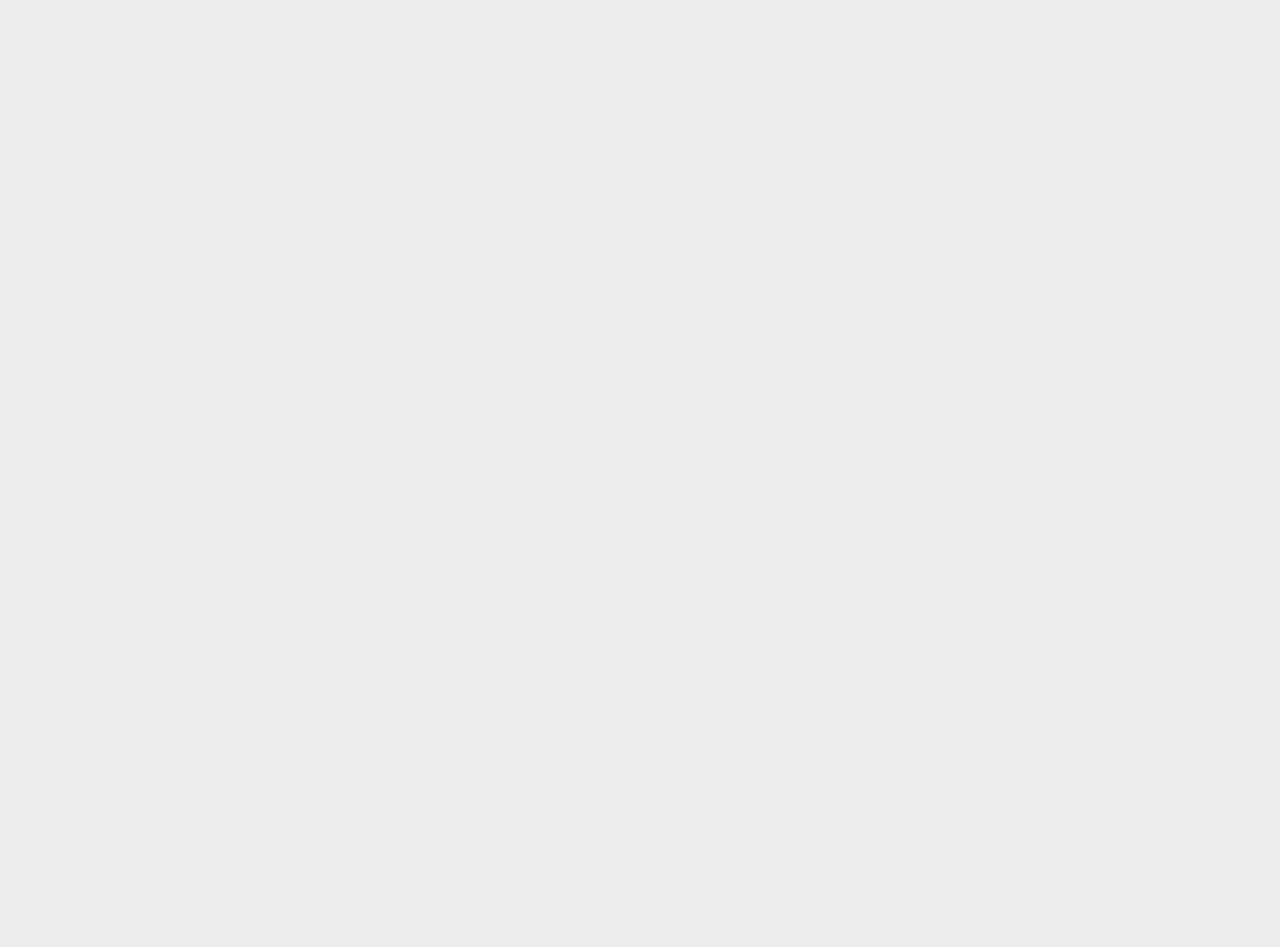
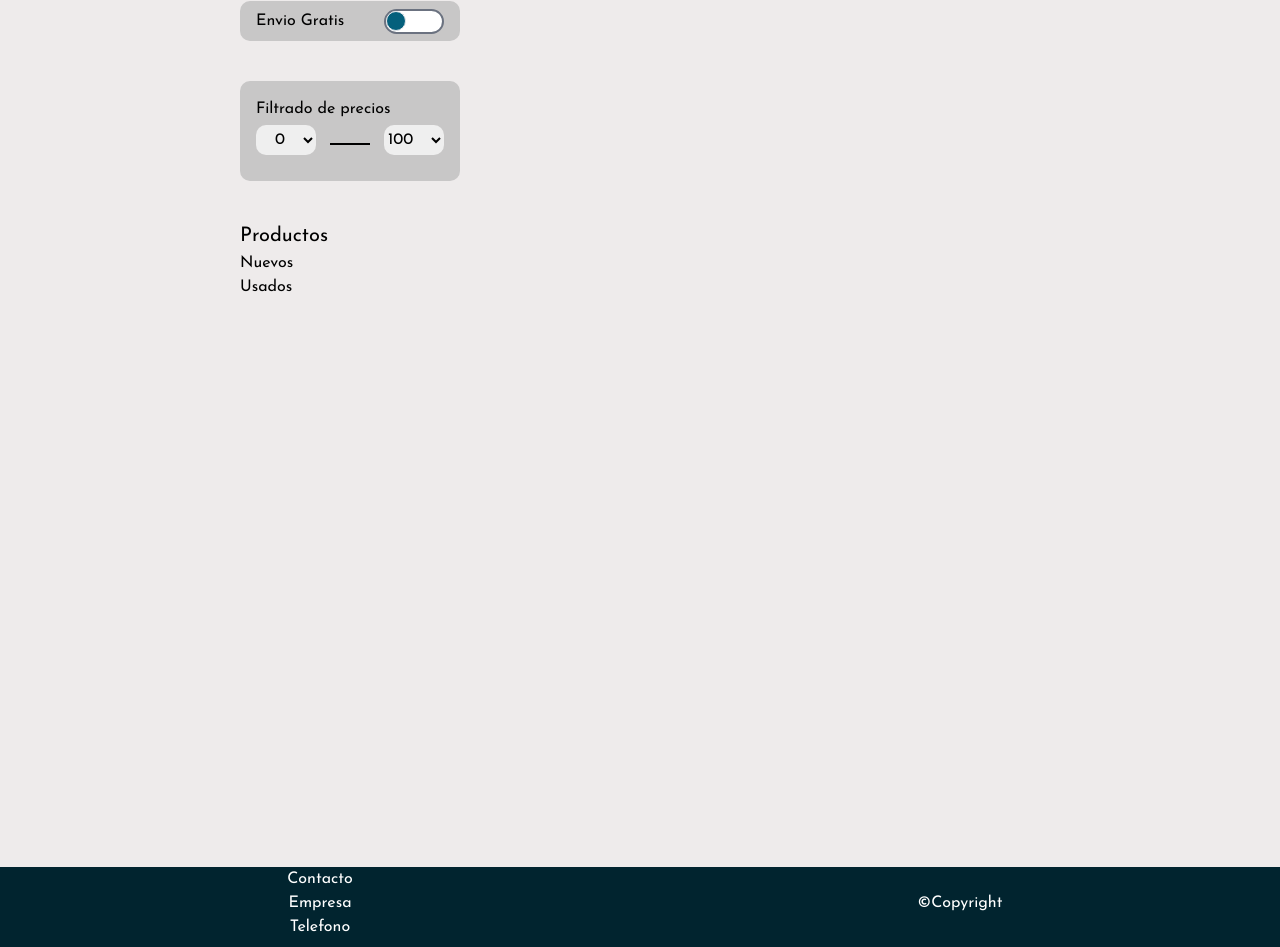
Before and after one commit to WSmithDR/HardwareMarketApp-Front, a React (Vite) app: page /store in a window 1280 px wide. Shown: the part 237-1184 px from the top of the page. Before the commit the page ends 800 px from the top, so only its background shows below. Built offline with nearby package versions, Linux system fonts and the light colour scheme.

Commit message:
contact y filtros

```diff
--- /dev/null
+++ b/src/components/backTo/BackTo.jsx
@@ -0,0 +1,14 @@
+import React from 'react'
+import { useNavigate } from 'react-router-dom'
+
+const BackTo = () => {
+    const navigate = useNavigate()
+  return (
+    <div className="w-[100vw] h-[40px]  flex justify-start items-center p-8 font-josefin ">
+        <p onClick={() => navigate("/startPage")} className="text-white cursor-pointer p-5">Volver</p>
+
+      </div>
+  )
+}
+
+export default BackTo
--- /dev/null
+++ b/src/components/footer/Footer.jsx
@@ -0,0 +1,24 @@
+import React from 'react'
+
+const Footer = () => {
+  return (
+    <>
+    <footer className=' h-[80px] w-[100%]  bg-colorButtons  '>
+    <div className='flex justify-between' >
+        <div className='w-[50%] h-[100%]  flex flex-col justify-between text-[white] items-center'>
+        <p className='cursor-pointer hover:text-[#05607C]'>Contacto</p>
+        <p className='cursor-pointer  hover:text-[#05607C]'>Empresa</p>
+        <p className='cursor-pointer  hover:text-[#05607C]'>Telefono</p>
+        </div>
+        <div className='w-[50%] flex justify-center items-center text-[#FFFFFF]'>
+
+      <p className='text-[#FFFFFF]'>©Copyright</p>
+        </div>
+
+    </div>
+    </footer>
+    </>
+  )
+}
+
+export default Footer
--- a/src/components/Navbar.jsx
+++ b/src/components/navbar/Navbar.jsx
@@ -3,8 +3,8 @@
 export const Navbar = () => {
 
   return (
-    <nav className="flex justify-between items-center p-4 absolute top-0 ">
-        <div className=" container mx-auto flex justify-between items-center">
+    <nav className=" w-[100vw]  flex my-[20px] ">
+        <div className=" container mx-auto flex justify-center items-center ">
         <div className="space-x-6">
           <a href="/startPage" className="text-black font-josefin">Inicio</a>
           <a href="/about" className="text-black font-josefin  ">Sobre Nosotros</a>
--- a/src/features/About/About.jsx
+++ b/src/features/About/About.jsx
@@ -1,4 +1,5 @@
-import { Navbar } from "../../components/Navbar";
+import Footer from "../../components/footer/Footer";
+import {Navbar}  from "../../components/navbar/Navbar"
 
 export const About = () => {
   return (
@@ -43,11 +44,8 @@ export const About = () => {
         </p>
       </div>
 
-      <footer className="bg-colorButtons text-white py-4 w-full">
-        <div className="container mx-auto text-center">
-            <p className="font-josefin">&copy; 2024 Tu Empresa. Todos los derechos reservados.</p>
-        </div>
-    </footer>
+
+    <Footer/>
     </div>
   );
 };
--- a/src/features/auth/register/Register.jsx
+++ b/src/features/auth/register/Register.jsx
@@ -3,6 +3,8 @@ import { Formik, Form } from "formik";
 import { useNavigate } from "react-router-dom";
 import { useState } from "react";
 import { registerUserFetch } from "./registerUtils";
+import BackTo from "../../../components/backTo/BackTo";
+import Footer from "../../../components/footer/Footer";
 
 export const Register = () => {
   const navigator = useNavigate();
@@ -15,7 +17,8 @@ export const Register = () => {
   };
 
   return (
-    <div className="flex flex-col justify-center items-center min-h-screen bg-colorButtons">
+    <div className=" flex flex-col justify-between items-center  bg-colorButtons  min-h-screen overflow-hidden   font-josefin ">
+      <BackTo/>
       <Formik
         initialValues={{
           first_name: "",
@@ -89,7 +92,7 @@ export const Register = () => {
           isSubmitting,
           /* and other goodies */
         }) => (
-          <div className="max-[425px]:w-[90%] min-[768px]:w-[50%] min-[1440px]:w-[40%] flex flex-col items-center justify-center w-4/5 h-[590px]  bg-customColor rounded-[10px]">
+          <div className="max-[425px]:w-[90%] min-[768px]:w-[50%] min-[1440px]:w-[40%] flex flex-col items-center justify-center w-4/5 h-[590px]  bg-customColor rounded-[10px] my-[20px]">
             <Form
               onSubmit={handleSubmit}
               className="flex flex-col w-[100%]  h-[100%]  items-center  justify-around"
@@ -231,6 +234,7 @@ export const Register = () => {
           </div>
         )}
       </Formik>
+      <Footer/>
     </div>
   );
 };
--- a/src/features/contact/Contact.jsx
+++ b/src/features/contact/Contact.jsx
@@ -1,11 +1,74 @@
-import React from 'react'
+import React from "react";
+import { Navbar } from "../../components/navbar/Navbar";
+import { Formik, Field, Form } from "formik";
 
 const Contact = () => {
   return (
-   <>
-   Contacto
-   </>
-  )
-}
+    <>
+      <div className="h-[100vh]   flex flex-col font-josefin items-center justify-between">
+        <Navbar />
+        <h3 className="text-[30px]">Ponete en contacto con nosotros.</h3>
+        <Formik
+         initialValues={{name : "" , email : "" , texto : ""}}
+         validate={values => {
+          const errors = {};
+          if(!values.name){
+            errors.name = "campo requerido"
+          }
+          if(!values.email){
+            errors.email = "campo requerido"
+          }
+          if(!values.texto){
+            errors.texto = "campo requerido"
+          }
+          return errors;
+         }}
+         onSubmit={(values) => {
+          console.log(values)
+         }}
+        >
+          {({errors , touched}) => (
+             <Form className="w-[50%] h-[400px] flex flex-col justify-between items-center my-5">
+             <div className="flex   justify-between h-[100%] w-[100%]  items-center ">
+               <div className="h-[50%] w-[40%]  flex justify-around flex-col">
+                 <Field
+                   className="rounded-[10px] outline-none w-[100%] bg-[#C8C7C7] p-1"
+                   placeholder="Nombre"
+                   name = "name"
+                   type = "text"
+                 ></Field>
+                 {errors.name  && touched.name ? (
+                  <p className="text-red-600">{errors.name}</p>
+                 ) : (null)}
+                 <Field
+                   className="rounded-[10px] w-[100%] outline-none bg-[#C8C7C7] p-1"
+                   placeholder="Email"
+                   name = "email"
 
-export default Contact
+                 ></Field>
+                  {errors.email && touched.email ? (
+                    <p className="text-red-600">{errors.email}</p>
+                   ) : (null)}
+               </div>
+              <Field as="textarea" className="resize-none w-[350px] h-[250px] outline-none p-2 bg-[#C8C7C7]"
+              name = "texto"
+
+              ></Field>
+
+             </div>
+             <button
+               className="w-[100px] h-[30px] bg-colorButtons text-white rounded-[10px] flex items-center justify-center my-2"
+               type="submit"
+             >
+               Enviar
+             </button>
+           </Form>
+          )}
+
+        </Formik>
+      </div>
+    </>
+  );
+};
+
+export default Contact;
--- a/src/features/login/Login.jsx
+++ b/src/features/login/Login.jsx
@@ -2,6 +2,8 @@
 import { useNavigate } from "react-router";
 import { Formik, Form, Field } from "formik";
 import { useState } from "react";
+import Footer from "../../components/footer/Footer";
+import BackTo from "../../components/backTo/BackTo";
 
 export const Login = () => {
   const navigate = useNavigate();
@@ -12,8 +14,9 @@ export const Login = () => {
   };
 
   return (
-    <div className="flex flex-col items-center justify-center min-h-screen bg-colorButtons  font-josefin ">
-      <div className="max-[425px]:w-[90%] min-[768px]:w-[50%] min-[1440px]:w-[40%] flex flex-col items-center justify-center w-4/5 h-[500px]  bg-customColor rounded-[10px]">
+    <div className="h-[100vh] flex flex-col items-center justify-between  bg-colorButtons  font-josefin ">
+     <BackTo  />
+      <div className="max-[425px]:w-[90%] min-[768px]:w-[50%] min-[1440px]:w-[40%] flex flex-col items-center justify-center w-4/5 h-[500px]  bg-customColor rounded-[10px] my-[20px]">
         <div className=" justify-center  items-center w-[80%] h-4/6 flex flex-col gap-10  p-2.5">
           <h1 className="text-[36px] text-center font-josefin">
             Iniciar Sesión
@@ -135,6 +138,12 @@ export const Login = () => {
           </span>{" "}
         </p>
       </div>
+
+      <footer className="bg-colorButtons text-white py-4 w-full">
+        <div className="container mx-auto text-center">
+            <p className="font-josefin">&copy; 2024 Tu Empresa. Todos los derechos reservados.</p>
+        </div>
+    </footer>
     </div>
   );
 };
--- /dev/null
+++ b/src/features/store/roots/Filters.jsx
@@ -0,0 +1,45 @@
+import React from 'react'
+import SwitchButton from './SwitchButton'
+
+const Filters = () => {
+  return (
+  <div className=' w-[300px] h-[500px] flex flex-col items-start mx-[200px] p-10 gap-10'>
+  <div>
+  <h1 className='text-[20px]' >Tarjetas de video</h1>
+ <p>10 Resultados</p>
+  </div>
+ <div className='bg-[#C8C7C7] h-[40px] w-[100%] rounded-[10px] flex items-center p-4 justify-between '>
+    <p>Envio Gratis</p>
+    <SwitchButton/>
+ </div>
+ <div className='w-[100%] h-[100px] flex flex-col p-4 bg-[#C8C7C7] rounded-[10px] justify-between '>
+  <p>Filtrado de precios</p>
+  <div className=' h-[40px] flex justify-between' >
+
+    <select className='h-[30px] w-[60px] rounded-[10px] flex text-center'>
+        <option>0</option>
+        <option>100</option>
+        <option>500</option>
+        <option>1000</option>
+        <option>1500</option>
+    </select>
+    <div className='w-[40px] h-[20px] border-b-2 border-black'></div>
+    <select className='h-[30px] w-[60px] rounded-[10px]'>
+        <option>100</option>
+        <option>500</option>
+        <option>1000</option>
+        <option>1500</option>
+        <option>2000</option>
+    </select>
+  </div>
+ </div>
+  <div>
+    <h3 className='text-[20px]'>Productos</h3>
+    <p className='cursor-pointer'>Nuevos</p>
+    <p className='cursor-pointer'>Usados</p>
+  </div>
+  </div>
+  )
+}
+
+export default Filters
--- a/src/features/store/roots/StoreScreen.jsx
+++ b/src/features/store/roots/StoreScreen.jsx
@@ -1,9 +1,17 @@
 import { StoreNavBar } from "../containers/StoreNavBar"
+import Filters from "./Filters";
+import Footer from "../../../components/footer/Footer"
 
 export const StoreScreen = () => {
   return (
-    <div className="flex flex-col justify-center">
+    <div className="flex flex-col  font-josefin">
         <StoreNavBar/>
+
+
+    <div className="h-[1000px] w-[100%] flex justify-between" id="div-filtros-y-productos">
+    <Filters/>
+    </div>
+   <Footer/>
     </div>
   );
 };
--- /dev/null
+++ b/src/features/store/roots/SwitchButton.jsx
@@ -0,0 +1,16 @@
+import React, { useState } from 'react'
+
+const SwitchButton = () => {
+    const [switchBall , setSwitchBall] = useState(false)
+    const handleBall = () => {
+    setSwitchBall(!switchBall)
+    }
+
+  return (
+    <div className={`w-[60px] h-[25px] border-2 border-gray-500  bg-white rounded-[50px]  flex  items-center `}>
+     <div className={`h-[20px] w-[20px] border ${switchBall ? "bg-[#0EC811]"  : "bg-[#05607C]"}  rounded-[100%] cursor-pointer transition duration-300 ease-in-out  ${switchBall ? "translate-x-9" : "last:"}`} onClick={() => handleBall()} ></div>
+    </div>
+  )
+}
+
+export default SwitchButton
--- a/src/index.css
+++ b/src/index.css
@@ -5,6 +5,14 @@
 @tailwind components;
 @tailwind utilities;
 
+
+*{
+    padding: 0;
+    box-sizing: border-box;
+    margin: 0;
+}
 body {
     background-color: #EEEBEB;
+
+
 }
```
Also changed, not shown: src/features/StartPage/StartPage.jsx (+12 -8 lines).
